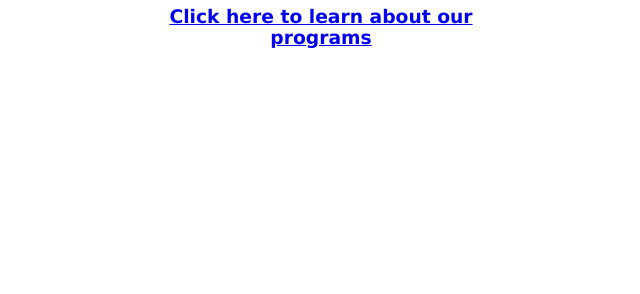
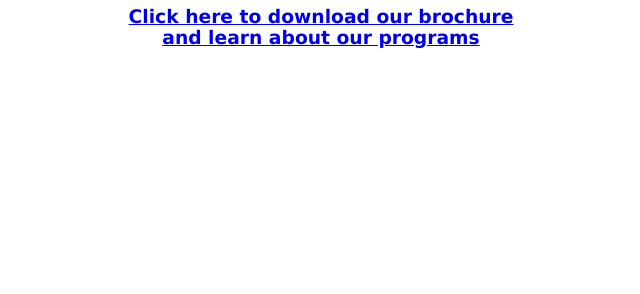
Before and after one commit to TheKareemYusuf/dcs, a plain HTML site: page index.html in a window 1280 px wide. Shown: the part 506-800 px from the top of the page, without its empty margins (319-959 px from the left). Drawn offline with Linux system fonts and the light colour scheme; files whose address does not match are found by name.

Commit message:
added some changes to brochure download

```diff
--- a/index.html
+++ b/index.html
@@ -10,7 +10,7 @@
     <section class="section">
         <h3>Site under development! </h3>
         <div><img src="./images//dcs-logo-crop.jpg" alt=""></div>
-        <h3><a href="https://drive.google.com/file/d/1OU28mL5Vy7X0Kxo6ox206vNXhPJVwj09/view?usp=sharing">Click here to learn about our programs</a></h3>
+        <h3><a href="https://drive.google.com/file/d/1OU28mL5Vy7X0Kxo6ox206vNXhPJVwj09/view?usp=sharing">Click here to download our brochure and learn about our programs</a></h3>
 
     </section>
 </body>
```
